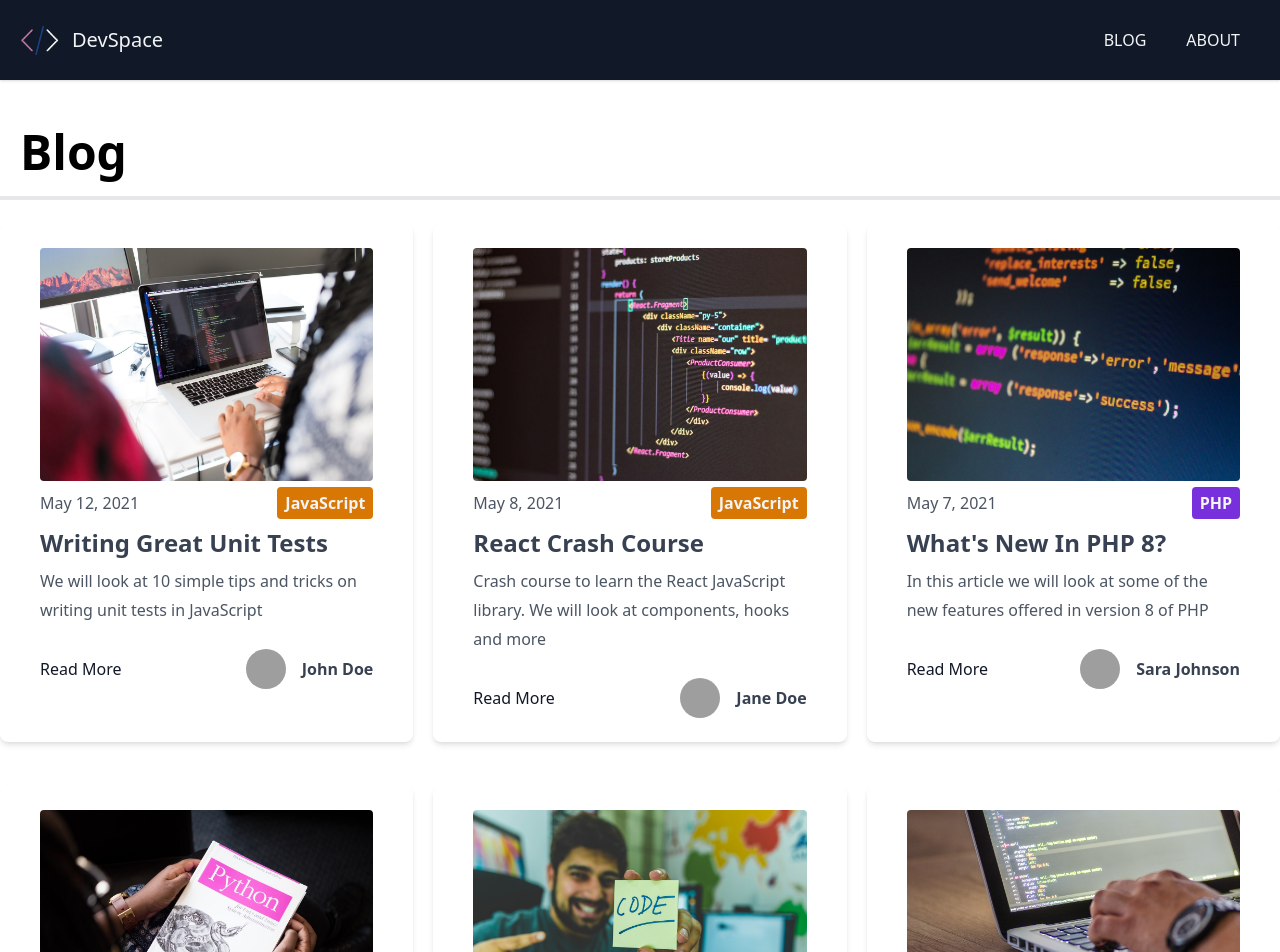
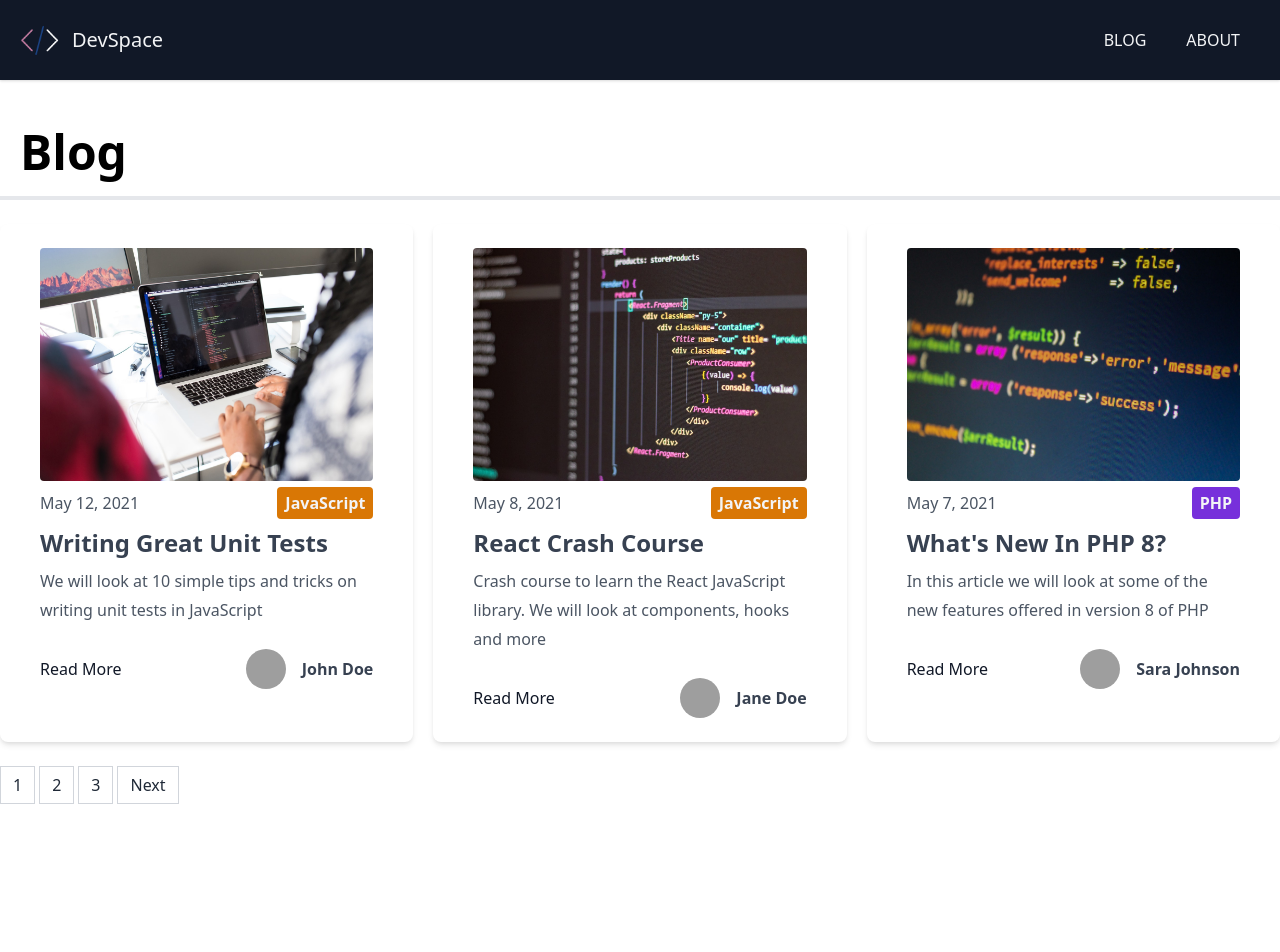
Before and after one commit to lameesad/Blog-Nextjs, a Next.js app: page /blog/page/1 in a window 1280 px wide. Shown: the top 952 px of the page. After the commit the page ends 832 px from the top, so only its background shows below. Built offline with nearby package versions, Linux system fonts and the light colour scheme; grey boxes are pictures that could not be loaded.

Commit message:
Pagination Links Component

```diff
--- /dev/null
+++ b/components/Pagination.js
@@ -0,0 +1,39 @@
+import Link from 'next/link'
+
+export default function Pagination({ currentPage, numPages }) {
+    const isFirst = currentPage === 1
+    const isLast = currentPage === numPages
+    const prevPage = `/blog/page/${currentPage - 1}`
+    const nextPage = `/blog/page/${currentPage + 1}`
+
+    if (numPages === 1) return <></>
+
+    return (
+        <div className='mt-6'>
+            <ul className='flex pl-0 list-none my-2'>
+                {!isFirst && (
+                    <Link href={prevPage}>
+                        <li className='relative block py-2 px-3 leading-tight bg-white border border-gray-300 text-gray-800 mr-1 hover:bg-gray-200 cursor-pointer'>
+                            Previous
+            </li>
+                    </Link>
+                )}
+                {Array.from({ length: numPages }, (_, i) => (
+                    <Link href={`/blog/page/${i + 1}`}>
+                        <li className='relative block py-2 px-3 leading-tight bg-white border border-gray-300 text-gray-800 mr-1 hover:bg-gray-200 cursor-pointer'>
+                            {i + 1}
+                        </li>
+                    </Link>
+                ))}
+
+                {!isLast && (
+                    <Link href={nextPage}>
+                        <li className='relative block py-2 px-3 leading-tight bg-white border border-gray-300 text-gray-800 mr-1 hover:bg-gray-200 cursor-pointer'>
+                            Next
+            </li>
+                    </Link>
+                )}
+            </ul>
+        </div>
+    )
+}
--- a/pages/blog/page/[page_index].js
+++ b/pages/blog/page/[page_index].js
@@ -4,11 +4,12 @@
 import Layout from '../../../components/Layout'
 import matter from 'gray-matter'
 import Post from '../../../components/Post'
+import Pagination from '../../../components/Pagination'
 import { sortByDate } from '../../../utils'
 import { POSTS_PER_PAGE } from '../../../config'
 
 
-export default function BlogPage({ posts }) {
+export default function BlogPage({ posts, numPages, currentPage }) {
     console.log(posts)
     return (
         <Layout>
@@ -18,7 +19,7 @@
                     <Post key={index} post={post} />
                 ))}
             </div>
-
+            <Pagination currentPage={currentPage} numPages={numPages} />
         </Layout>
     )
 }
@@ -40,7 +41,9 @@
         fallback: false
     }
 }
-export async function getStaticProps() {
+export async function getStaticProps({ params }) {
+
+    const page = parseInt((params && params.page_index) || 1)
 
     // fs must be used in server side only because on client side it will lead to error
     const files = fs.readdirSync(path.join('posts'))
@@ -56,9 +59,17 @@
         }
     })
 
+    const numPages = Math.ceil(files.length / POSTS_PER_PAGE)
+    const pageIndex = page - 1
+    const orderedPosts = posts
+        .sort(sortByDate)
+        .slice(pageIndex * POSTS_PER_PAGE, (pageIndex + 1) * POSTS_PER_PAGE)
+
     return {
         props: {
-            posts: posts.sort(sortByDate),
+            posts: orderedPosts,
+            numPages,
+            currentPage: page
         }
     }
 }
```
